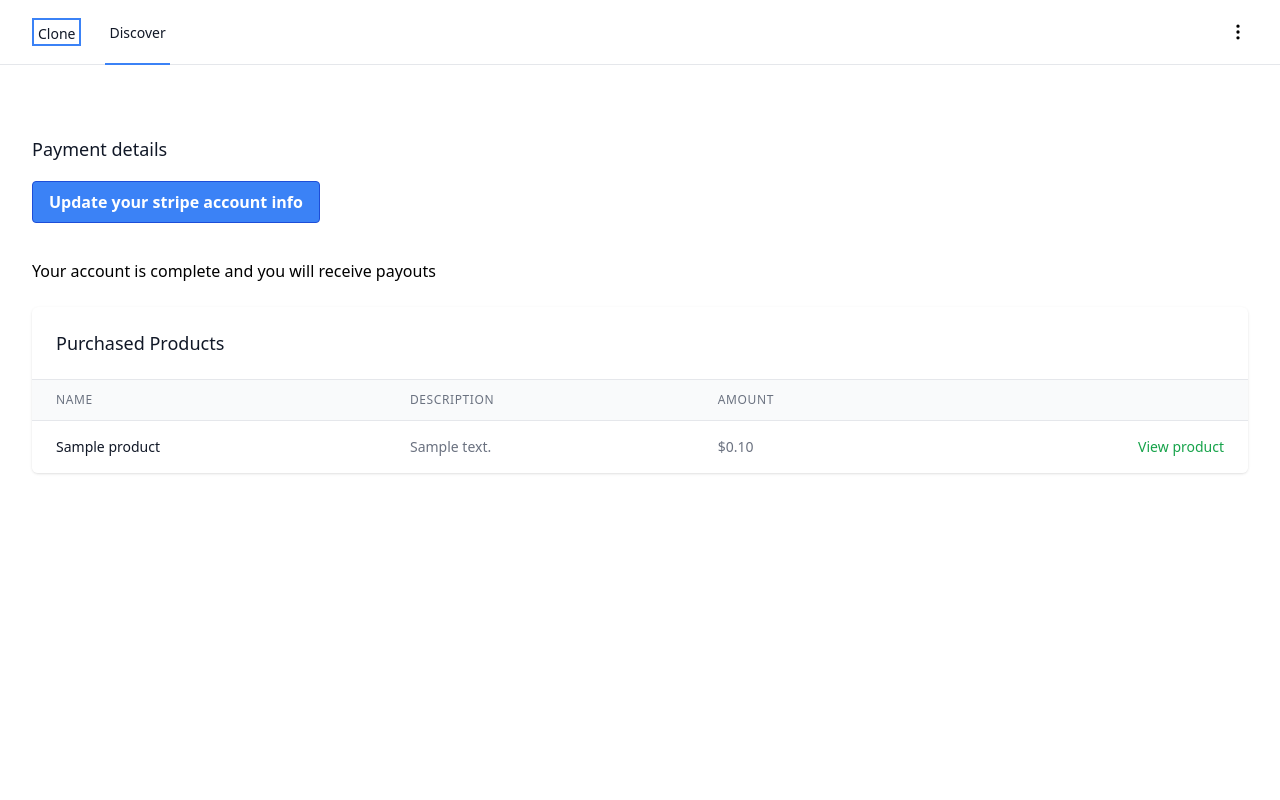
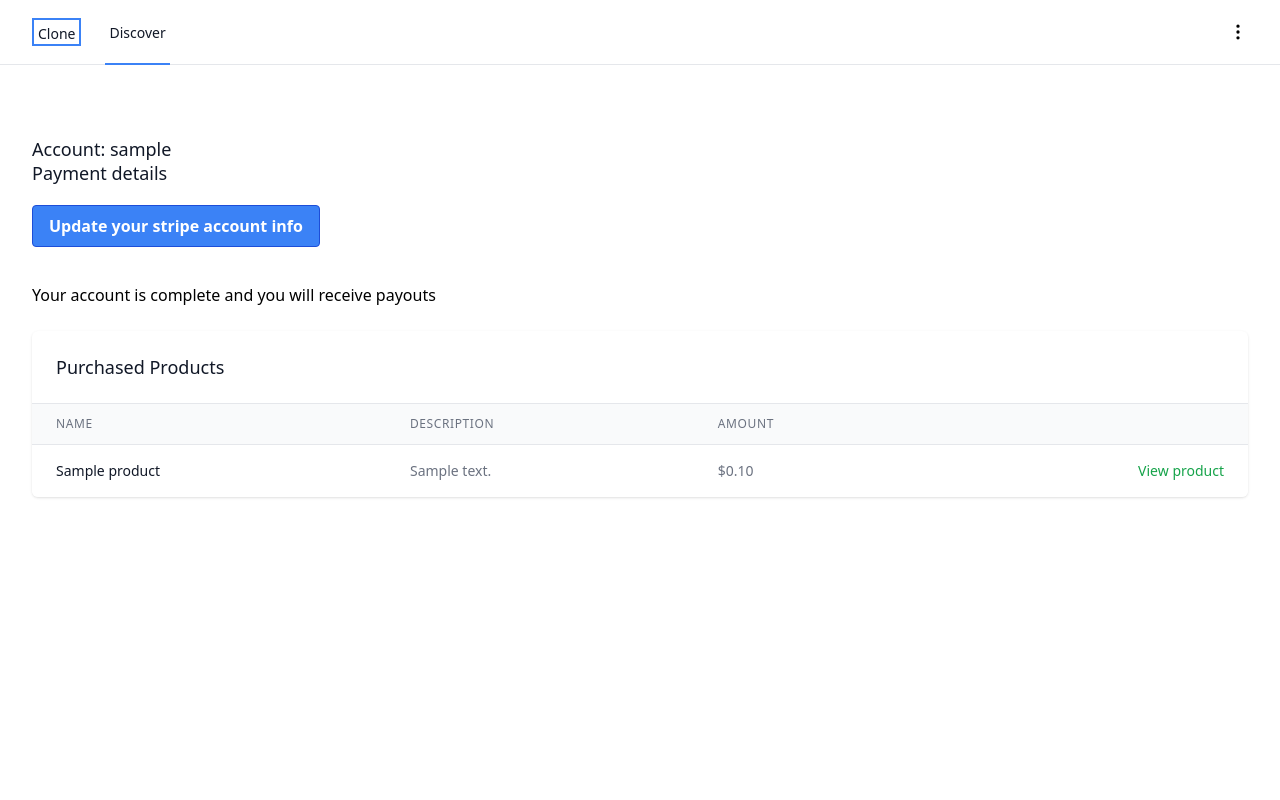
Before and after one commit to patraz/g-clone, a Django app: page /profile/ in a window 1280 px wide. Run offline with Django 4.2, Linux system fonts and the light colour scheme; a user stored in the database is signed in; tables that the repository leaves empty hold one stand-in row (values such as "Sample post"); parts of the project's set-up code (start-up, migrations or seed data) failed here and were passed over; some libraries are stand-ins or nearby versions.

Commit message:
Changes to be committed: 	modified:   templates/profile.html

```diff
--- a/templates/profile.html
+++ b/templates/profile.html
@@ -5,6 +5,9 @@
 <!-- Payment details -->
 <div class="space-y-6 sm:px-6 lg:px-0 lg:col-span-9">
   <section aria-labelledby="payment_details_heading">
+    <div>
+      <h2 id="payment_details_heading" class="text-lg leading-6 font-medium text-gray-900">Account: {{request.user}}</h2>
+    </div>
     <div>
       <h2 id="payment_details_heading" class="text-lg leading-6 font-medium text-gray-900">Payment details</h2>
     </div>
```
